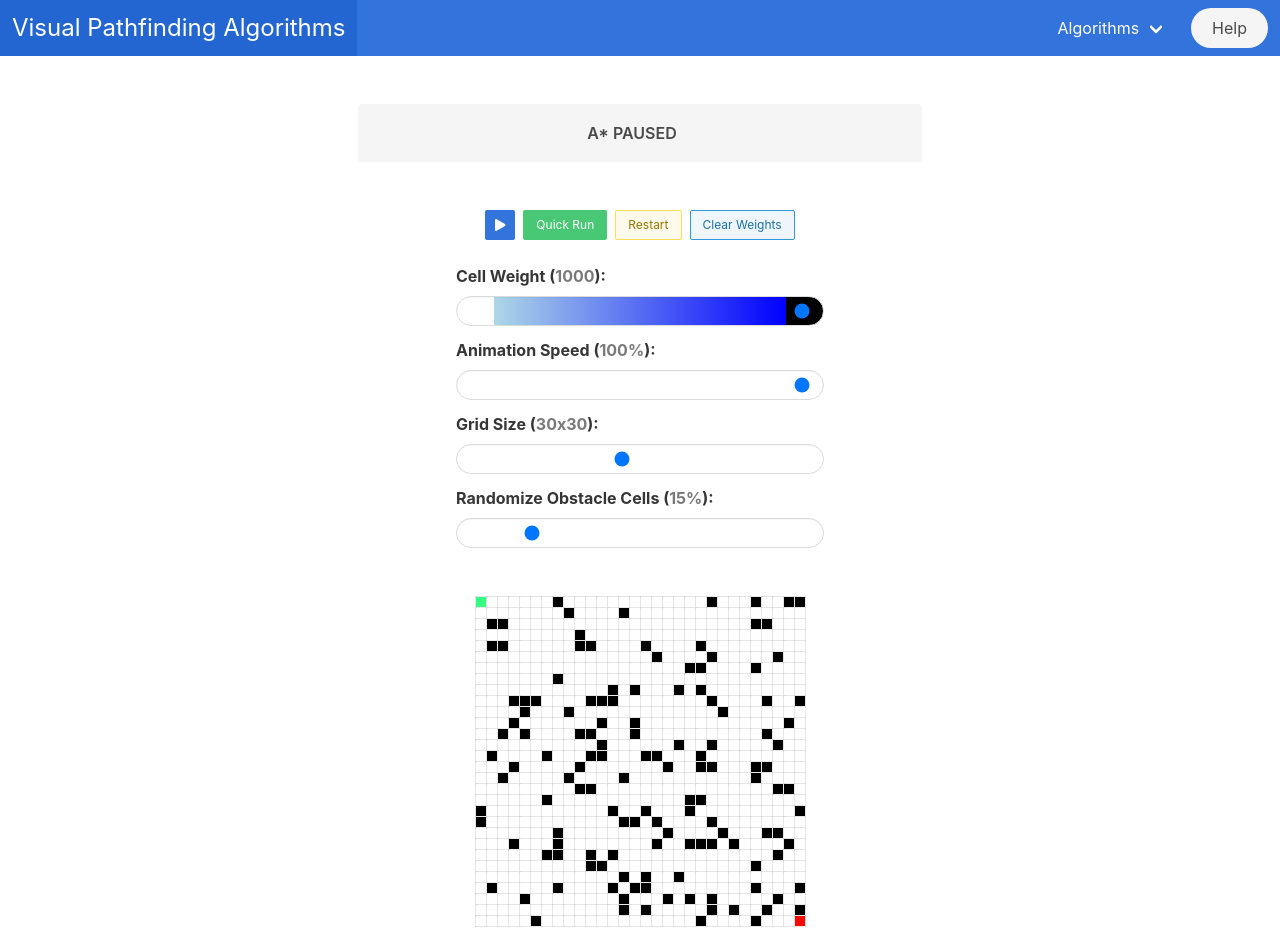
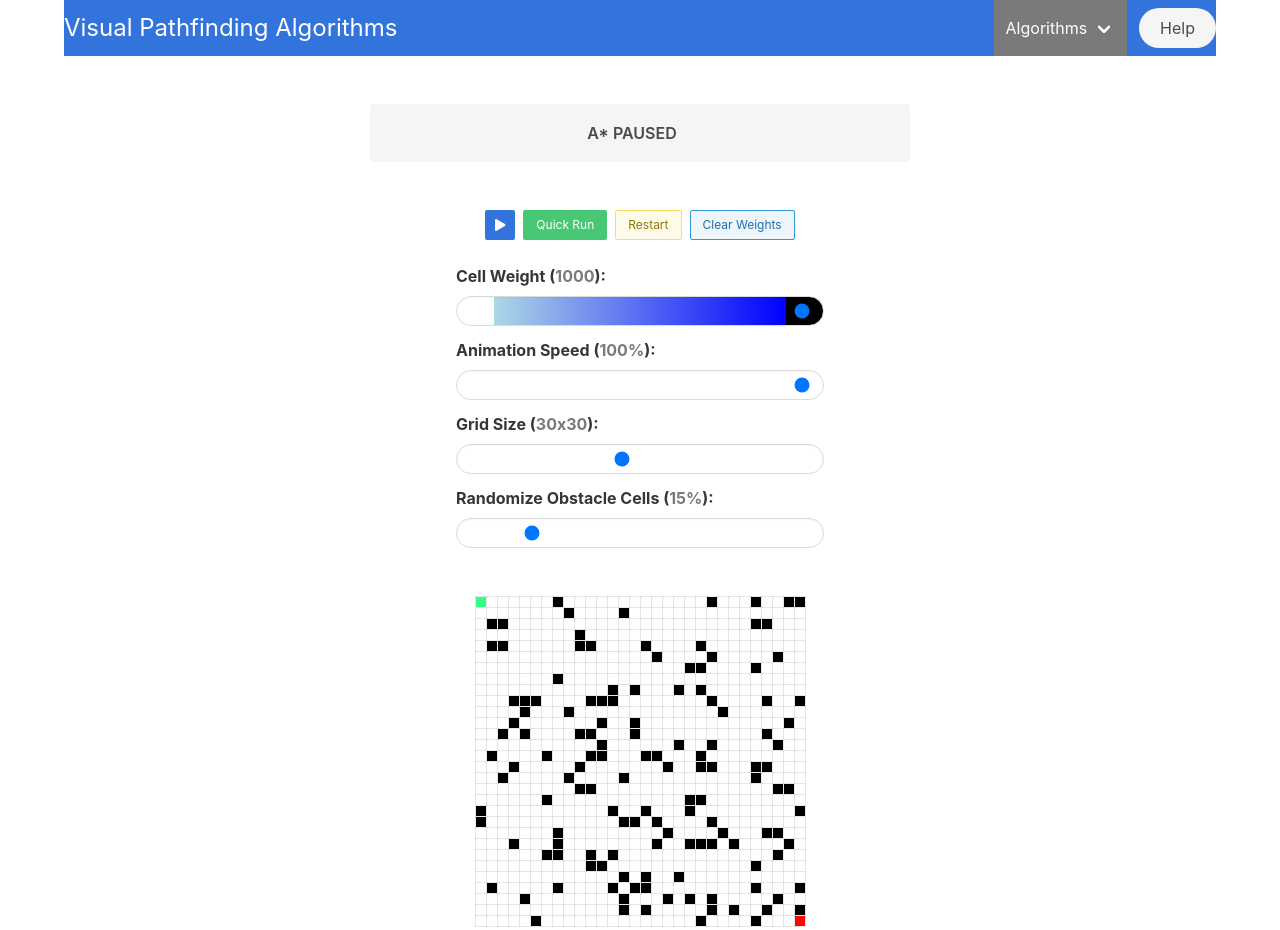
Before and after one commit to strohs/visual-pathfinding-algorithms, a website with bundled scripts: page index.html in a window 1280 px wide. Built offline with nearby package versions, Linux system fonts and the light colour scheme.

Commit message:
some style changes to main page

```diff
--- a/index.html
+++ b/index.html
@@ -10,6 +10,8 @@
 </head>
 <body>
 
+<section>
+    <div class="container">
         <!-- navbar -->
         <nav class="navbar is-link" role="navigation" aria-label="main navigation">
             <div class="navbar-brand">
@@ -31,7 +33,7 @@
 
                 <div class="navbar-end">
                     <div class="navbar-item has-dropdown is-hoverable">
-                <a class="navbar-link">
+                        <a class="navbar-link has-background-grey">
                             Algorithms
                         </a>
 
@@ -147,6 +149,10 @@
             </div>
             <!-- ./canvas -->
         </section>
+    </div>
+</section>
+
+
 
 
 <!-- help modal -->
--- a/js/algorithms/AStar.js
+++ b/js/algorithms/AStar.js
@@ -21,7 +21,7 @@ class AStar extends Algorithm {
 
 
     /**
-     * performs a single tick in the A* search algorithm.
+     * performs a single "tick" in the A* search algorithm.
      * When the tick is complete, this.currentNode will contain the node with the lowest cost path.
      * You can manually call Node.buildCurrentPath(currentNode) to obtain the list of nodes in the path
      * from currentNode to startNode.
--- a/js/canvas.js
+++ b/js/canvas.js
@@ -15,7 +15,7 @@ const Colors = {
 }
 
 /**
- * Canvas is the central class responsible for drawing a path finding algorithm onto a HTML canvas element.
+ * Canvas is the central class responsible for drawing a path finding algorithm onto the HTML canvas element.
  *
  */
 export class Canvas {
```
Lines whose indentation alone changed are shown as unchanged.
